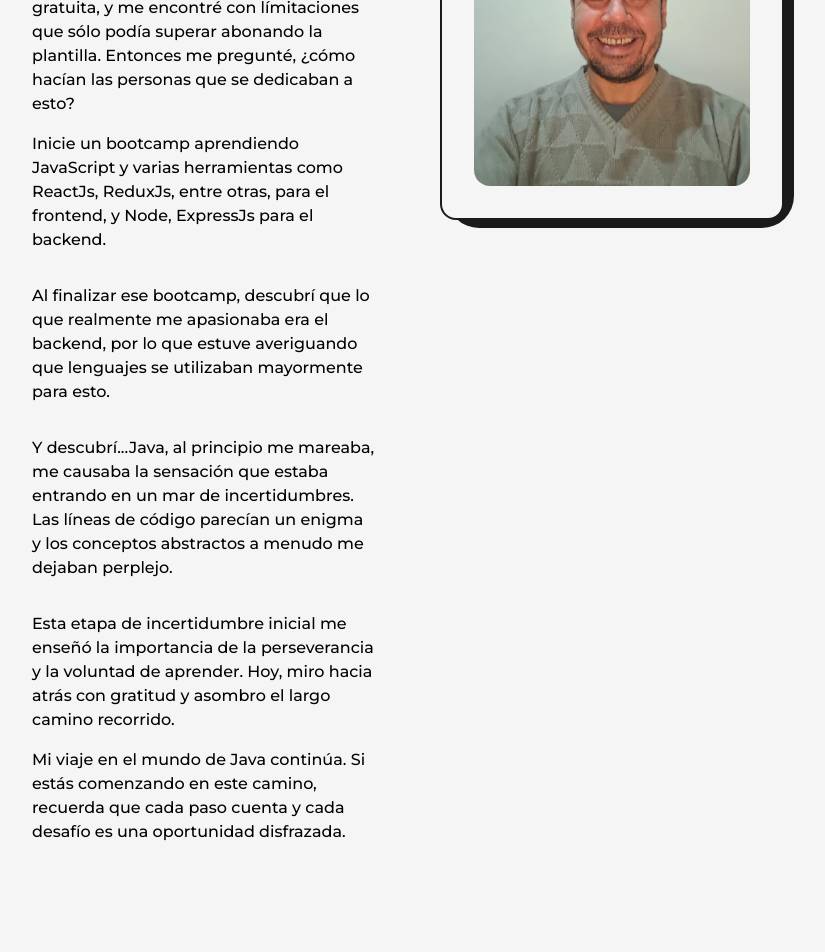
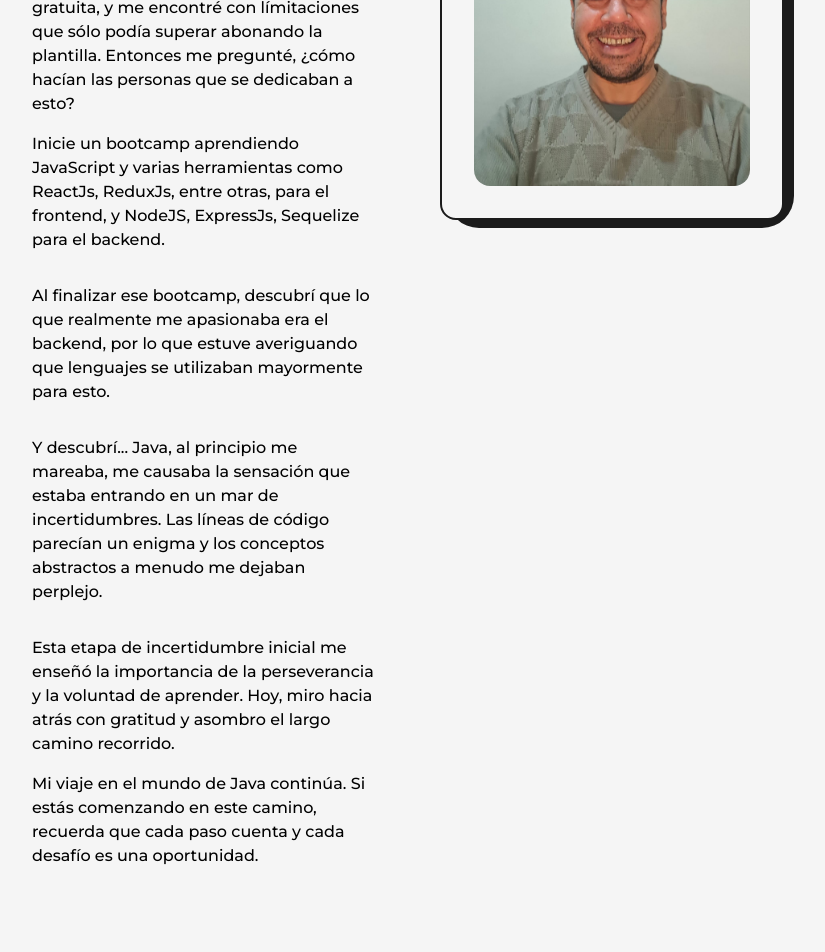
Before and after one commit to Jofregf/portfolio, a Next.js app: page /about in a window 1280 px wide. Shown: the part 840-1792 px from the top of the page, without its empty margins (96-921 px from the left). Built offline with nearby package versions, Linux system fonts and the light colour scheme.

Commit message:
descripcion agregada

```diff
--- a/src/pages/about.js
+++ b/src/pages/about.js
@@ -58,19 +58,19 @@ const About = () => {
                                 Mi nombre es Guillermo Jofre. Empece en el mundo IT casi sin querer, deseaba realizar una página web con una plantilla gratuita, y me encontré con límitaciones que sólo podía superar abonando la plantilla. Entonces me pregunté, ¿cómo hacían las personas que se dedicaban a esto?
                             </p>
                             <p className="my-4 font-medium">
-                                Inicie un bootcamp aprendiendo JavaScript y varias herramientas como ReactJs, ReduxJs, entre otras, para el frontend, y Node, ExpressJs para el backend.
+                                Inicie un bootcamp aprendiendo JavaScript y varias herramientas como ReactJs, ReduxJs, entre otras, para el frontend, y NodeJS, ExpressJs, Sequelize para el backend.
                             </p>
                             <p className="my-4 font-medium">
                                 Al finalizar ese bootcamp, descubrí que lo que realmente me apasionaba era el backend, por lo que estuve averiguando que lenguajes se utilizaban mayormente para esto.
                             </p>
                             <p className="my-4 font-medium">
-                                Y descubrí...Java, al principio me mareaba, me causaba la sensación que estaba entrando en un mar de incertidumbres. Las líneas de código parecían un enigma y los conceptos abstractos a menudo me dejaban perplejo.
+                                Y descubrí... Java, al principio me mareaba, me causaba la sensación que estaba entrando en un mar de incertidumbres. Las líneas de código parecían un enigma y los conceptos abstractos a menudo me dejaban perplejo.
                             </p>
                             <p className="my-4 font-medium">
                             Esta etapa de incertidumbre inicial me enseñó la importancia de la perseverancia y la voluntad de aprender. Hoy, miro hacia atrás con gratitud y asombro el largo camino recorrido.
                             </p>
                             <p className="font-medium">
-                            Mi viaje en el mundo de Java continúa. Si estás comenzando en este camino, recuerda que cada paso cuenta y cada desafío es una oportunidad disfrazada.
+                            Mi viaje en el mundo de Java continúa. Si estás comenzando en este camino, recuerda que cada paso cuenta y cada desafío es una oportunidad.
                             </p>
                         </div>
                         <div className="col-span-3 relative h-max rounded-2xl border-2 border-solid border-dark bg-light p-8 dark:bg-dark dark:border-light xl:col-span-4 md:order-1 md:col-span-8">
```
